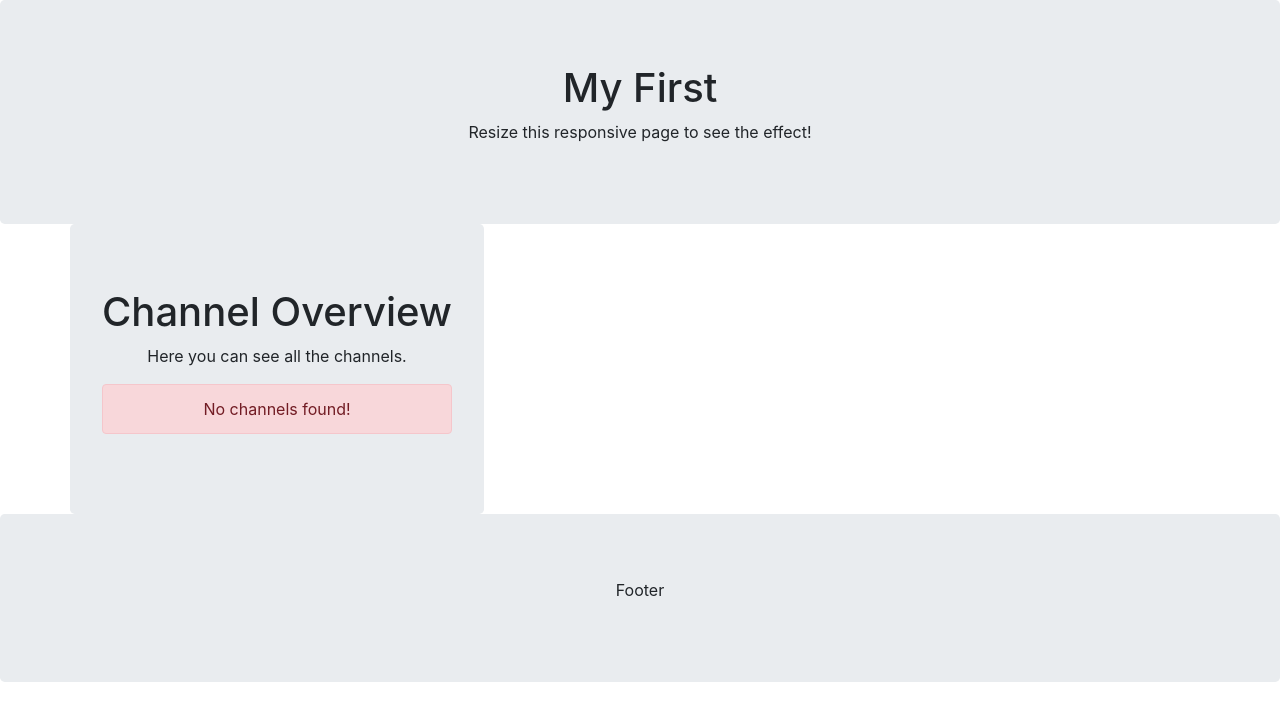
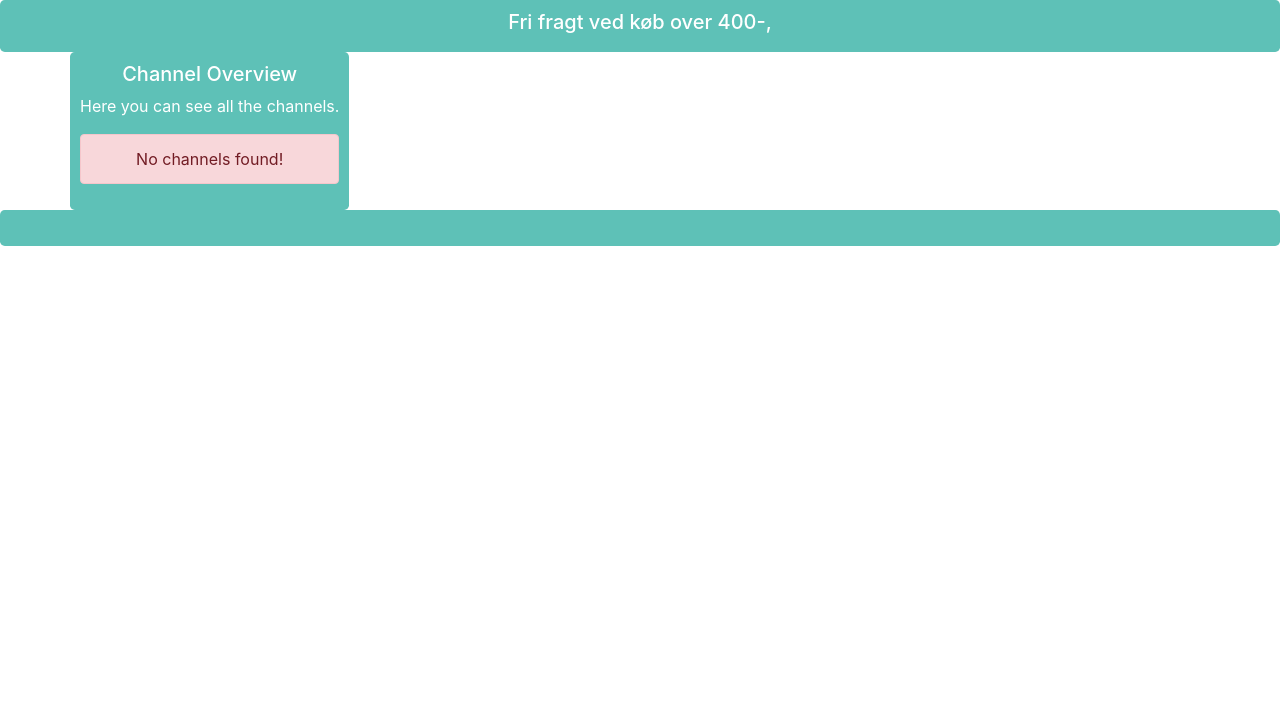
Before and after one commit to SebastianThomsen/Hjemmeside, a PHP site: template app/frontend/pages/forum.php in a window 1280 px wide. Shown: the top 721 px of the page. Run offline with PHP 8.4, Linux system fonts and the light colour scheme; the template is opened without the code that fills it, so the values that code supplies are empty.

Commit message:
Begyndelse på header

```diff
--- a/app/frontend/includes/footer.php
+++ b/app/frontend/includes/footer.php
@@ -1,5 +1,5 @@
 <div class="jumbotron text-center" style="margin-bottom:0">
-  <p>Footer</p>
+  <p></p>
 </div>
 
 </body>
--- a/app/frontend/includes/header.php
+++ b/app/frontend/includes/header.php
@@ -11,23 +11,19 @@
   <script src="https://maxcdn.bootstrapcdn.com/bootstrap/4.1.0/js/bootstrap.min.js"></script>
 
 
-  <!-- Custom Assets
 
-  <link rel="stylesheet" href="<?php //echo FRONTEND_ASSET . 'css/profile.css'; ?>">
--->
+
+  <link rel="stylesheet" href="headerstyles.css">
   <style>
-    .fakeimg {
-      height: 200px;
-      background: #aaa;
-    }
+
   </style>
 </head>
 
 <body>
 
 <div class="jumbotron text-center" style="margin-bottom:0">
-  <h1>My First <?php appName(); ?></h1>
-  <p>Resize this responsive page to see the effect!</p>
+  <h1>Fri fragt ved køb over 400-, </h1>
+
   <?php if ($user->isLoggedIn()) : ?>
     <h3 align="right">Hello, <?php echo $user->data()->name; ?></h3>
   <?php endif; ?>
--- /dev/null
+++ b/headerstyles.css
@@ -0,0 +1,22 @@
+/* Custom Header Styles */
+.jumbotron {
+    background-color: #5EC1B7; /* Change this to your desired background color */
+    color: #fff; /* Change this to your desired text color */
+    padding: 10px;
+    margin-bottom: 0;
+  }
+
+  .jumbotron h1 {
+    font-size: 20px; /* Change this to your desired font size */
+  }
+
+  .jumbotron p {
+    font-size: 16px; /* Change this to your desired font size */
+  }
+
+  /* Style for the user greeting */
+  .jumbotron h3 {
+    font-size: 10px; /* Change this to your desired font size */
+    text-align: right;
+    margin-top: 10px;
+  }
```
